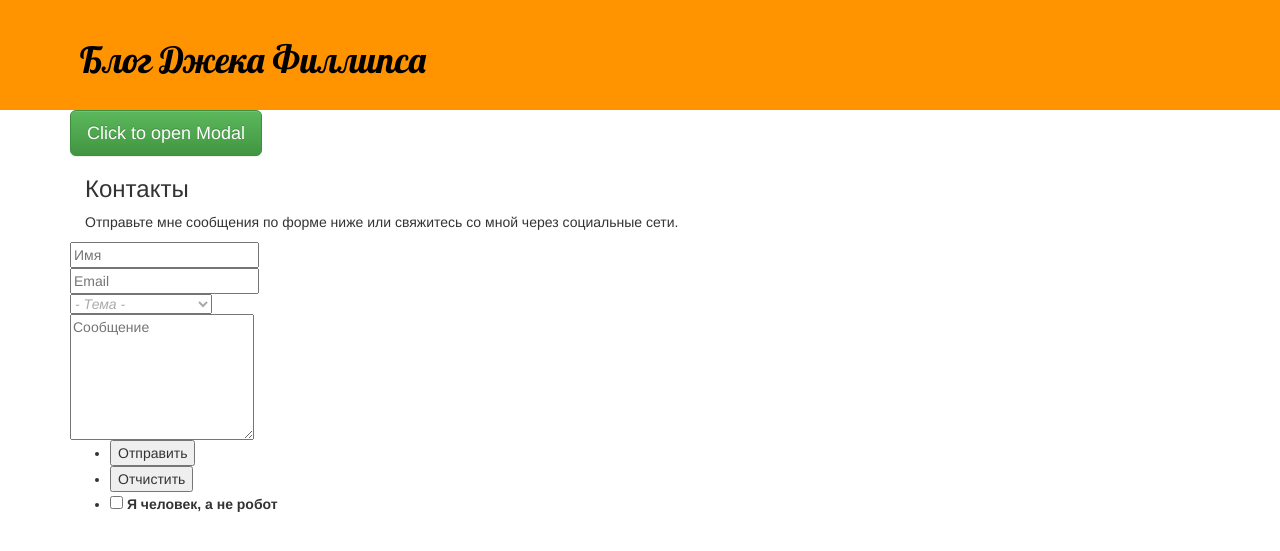
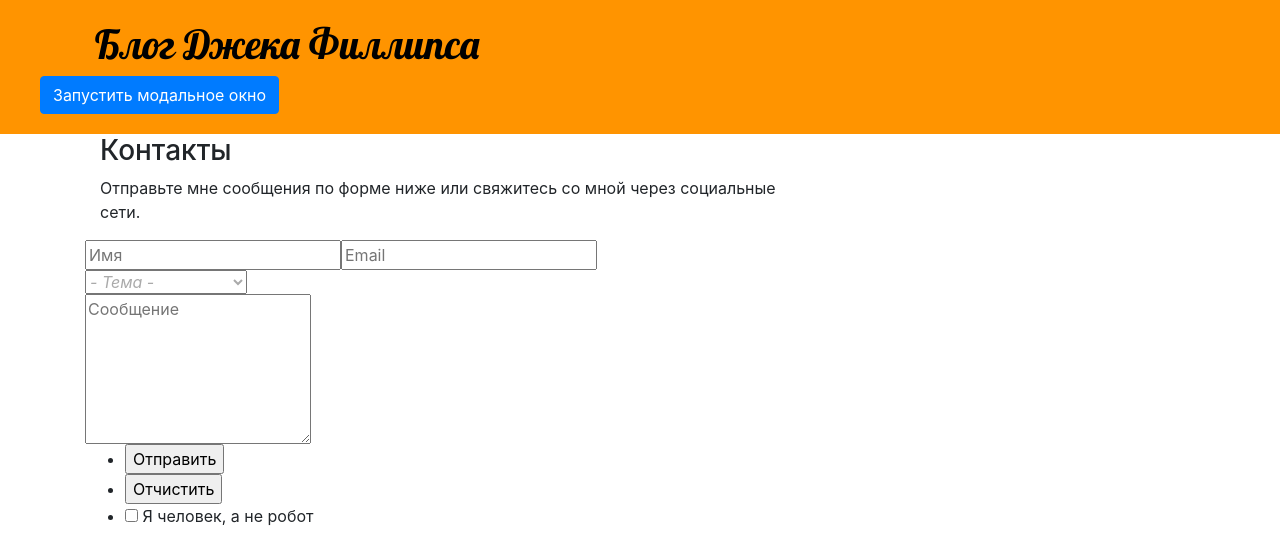
Before and after one commit to JackPhillipsspb/firstproject, a Django app: page / in a window 1280 px wide. Shown: the top 551 px of the page. Run offline with Django 3.2, Linux system fonts and the light colour scheme; data that the repository does not hold is empty; some libraries are stand-ins or nearby versions.

Commit message:
Change Bootstrap4

```diff
--- a/myBlog/admin.py
+++ b/myBlog/admin.py
@@ -1,5 +1,6 @@
 from django.contrib import admin
-from .models import Post, zForm
+from .models import Post, zForm, SubscribeForm
 
 admin.site.register(Post)
 admin.site.register(zForm)
+admin.site.register(SubscribeForm)
--- a/myBlog/static/js/form.js
+++ b/myBlog/static/js/form.js
@@ -74,6 +74,12 @@ $(function() {
         });
     };
 
+$(function() {
+    $('#subscribe-form').on('submit', function(event){
+        event.preventDefault();
+        create_post();
+    });
+
     function subscribe() {
         var name = $('#name').val()
         var email = $('#email').val()
--- a/myBlog/templates/myBlog/base.html
+++ b/myBlog/templates/myBlog/base.html
@@ -2,12 +2,13 @@
 <html>
 	<head>
 		<title>Jack Phillips's blog</title>
-		<link rel="stylesheet" href="//maxcdn.bootstrapcdn.com/bootstrap/3.2.0/css/bootstrap.min.css">
-		<link rel="stylesheet" href="//maxcdn.bootstrapcdn.com/bootstrap/3.2.0/css/bootstrap-theme.min.css">
+		<link rel="stylesheet" href="https://maxcdn.bootstrapcdn.com/bootstrap/4.0.0/css/bootstrap.min.css" integrity="sha384-Gn5384xqQ1aoWXA+058RXPxPg6fy4IWvTNh0E263XmFcJlSAwiGgFAW/dAiS6JXm" crossorigin="anonymous">
+		<script src="https://code.jquery.com/jquery-3.2.1.slim.min.js" integrity="sha384-KJ3o2DKtIkvYIK3UENzmM7KCkRr/rE9/Qpg6aAZGJwFDMVNA/GpGFF93hXpG5KkN" crossorigin="anonymous"></script>
+		<script src="https://cdnjs.cloudflare.com/ajax/libs/popper.js/1.12.9/umd/popper.min.js" integrity="sha384-ApNbgh9B+Y1QKtv3Rn7W3mgPxhU9K/ScQsAP7hUibX39j7fakFPskvXusvfa0b4Q" crossorigin="anonymous"></script>
+		<script src="https://maxcdn.bootstrapcdn.com/bootstrap/4.0.0/js/bootstrap.min.js" integrity="sha384-JZR6Spejh4U02d8jOt6vLEHfe/JQGiRRSQQxSfFWpi1MquVdAyjUar5+76PVCmYl" crossorigin="anonymous"></script>
+
 		<link href="https://fonts.googleapis.com/css?family=Lobster&subset=latin,cyrillic" rel="stylesheet" type="text/css">
 		<link rel="stylesheet" href="{% static 'css/style.css' %}">
-		<script src="http://code.jquery.com/jquery-latest.js" ></script>
-		<script src="https://ajax.googleapis.com/ajax/libs/jquery/3.4.1/jquery.min.js"></script>
 		<script type="text/javascript" src="{% static 'js/form.js' %}"></script>
 	</head>
 	<body>
@@ -17,31 +18,14 @@
             {% if user.is_authenticated %}
         	   <a href="{% url 'post_new' %}" class="top-menu"><span class="glyphicon glyphicon-plus"></span></a>
             {% endif %}
+
         </div>
+        <!-- Button trigger modal -->
+<button type="button" class="btn btn-primary" data-toggle="modal" data-target="#exampleModal">
+  Запустить модальное окно
+</button>
     </div>
     <div class="content container">
-    	<a href="#" class="btn btn-lg btn-success" data-toggle="modal" data-target="#basicModal">
-  Click to open Modal
-</a>
-<div class="modal fade" id="basicModal" tabindex="-1" role="dialog" aria-labelledby="basicModal" aria-hidden="true">
-  <div class="modal-dialog">
-    <div class="modal-content">
-      <div class="modal-header">
-        <h4 class="modal-title" id="myModalLabel">Basic Modal </h4>
-        <button type="button" class="close" data-dismiss="modal" aria-label="Close">
-          <span aria-hidden="true">×</span>
-        </button>
-      </div>
-      <div class="modal-body">
-        <h3>Modal Body</h3>
-      </div>
-      <div class="modal-footer">
-        <button type="button" class="btn btn-default" data-dismiss="modal">Close</button>
-        <button type="button" class="btn btn-primary">Save changes</button>
-      </div>
-    </div>
-  </div>
-</div>
         <div class="row">
             <div class="col-md-8">
                 {% block content %}
@@ -50,11 +34,32 @@
         </div>
     </div>
 
-    <!-- Скрипт, вызывающий модальное окно после загрузки страницы -->
-<script>
-  $(document).ready(function() {
-    $("#myModalBox").modal('show');
-  });
-</script>
+<!-- Modal -->
+<div class="modal fade" id="exampleModal" tabindex="-1" role="dialog" aria-labelledby="exampleModalLabel" aria-hidden="true">
+  <div class="modal-dialog" role="document">
+    <div class="modal-content">
+      <div class="modal-header">
+        <h5 class="modal-title" id="exampleModalLabel">Modal title</h5>
+        <button type="button" class="close" data-dismiss="modal" aria-label="Close">
+          <span aria-hidden="true">&times;</span>
+        </button>
+      </div>
+      <div class="modal-body">
+		<form method="POST" class="subscibe-form">{% csrf_token %}
+        	Имя <input type="text"><br>
+        	E-mail <input type="text"><br>
+        	<button type="submit" class="save btn btn-default">Save</button>
+    	</form>
+      </div>
+    </div>
+  </div>
+</div>
+
+
+
+
+
+
+
 </body>
 </html>
--- a/myBlog/templates/myBlog/post_list.html
+++ b/myBlog/templates/myBlog/post_list.html
@@ -11,9 +11,6 @@
 									<h3>Контакты</h3>
 									<p>Отправьте мне сообщения по форме ниже или свяжитесь со мной через социальные сети.</p>
 <div id="results"></div>
-{% if form_ok %}
- <div id="results"></div>
-{% endif %}
 									<form method="post" id="post-form">{% csrf_token %}
 										<div class="row uniform">
 											<div class="6u 12u(xsmall)"><input type="text" name="name" id="name" placeholder="Имя" required/></div>
--- a/myBlog/views.py
+++ b/myBlog/views.py
@@ -2,8 +2,8 @@ from django.http import HttpResponse
 import json
 from django.shortcuts import render, get_object_or_404
 from django.utils import timezone
-from .models import Post, zForm
-from .forms import PostForm
+from .models import Post, zForm, SubscribeForm
+from .forms import PostForm, SubscribeForm
 from django.shortcuts import redirect
 from django.views.decorators.csrf import csrf_exempt, csrf_protect
 from django.core.mail import send_mail
@@ -47,7 +47,30 @@ def post_edit(request, pk):
 
 @csrf_protect
 def subscribe_post(request):
-	pass
+    if request.method == 'POST':
+        name = request.POST.get('name', '')
+        email = request.POST.get('email', '')
+        response_data = {}
+        a = SubscribeForm.objects.create(
+            name=name,
+            email=email,
+        )
+        a.save()
+        response_data['form_ok'] = 1
+        response_data['result'] = "Сообщение отправлено!"
+        #send_mail(subject, " %s %s" % (message, email), 'robot@foodandfilm.info', ['admin@icont-trade.com'], fail_silently=False)
+        #response_data.update(csrf(request))
+        return HttpResponse(
+            json.dumps(response_data),
+            content_type="application/json"
+        )
+
+
+    else:
+        return HttpResponse(
+            json.dumps({"nothing to see": "this isn`t happening"}),
+            content_type="application/json"
+        )
 
 @csrf_protect
 def create_post(request):
```
